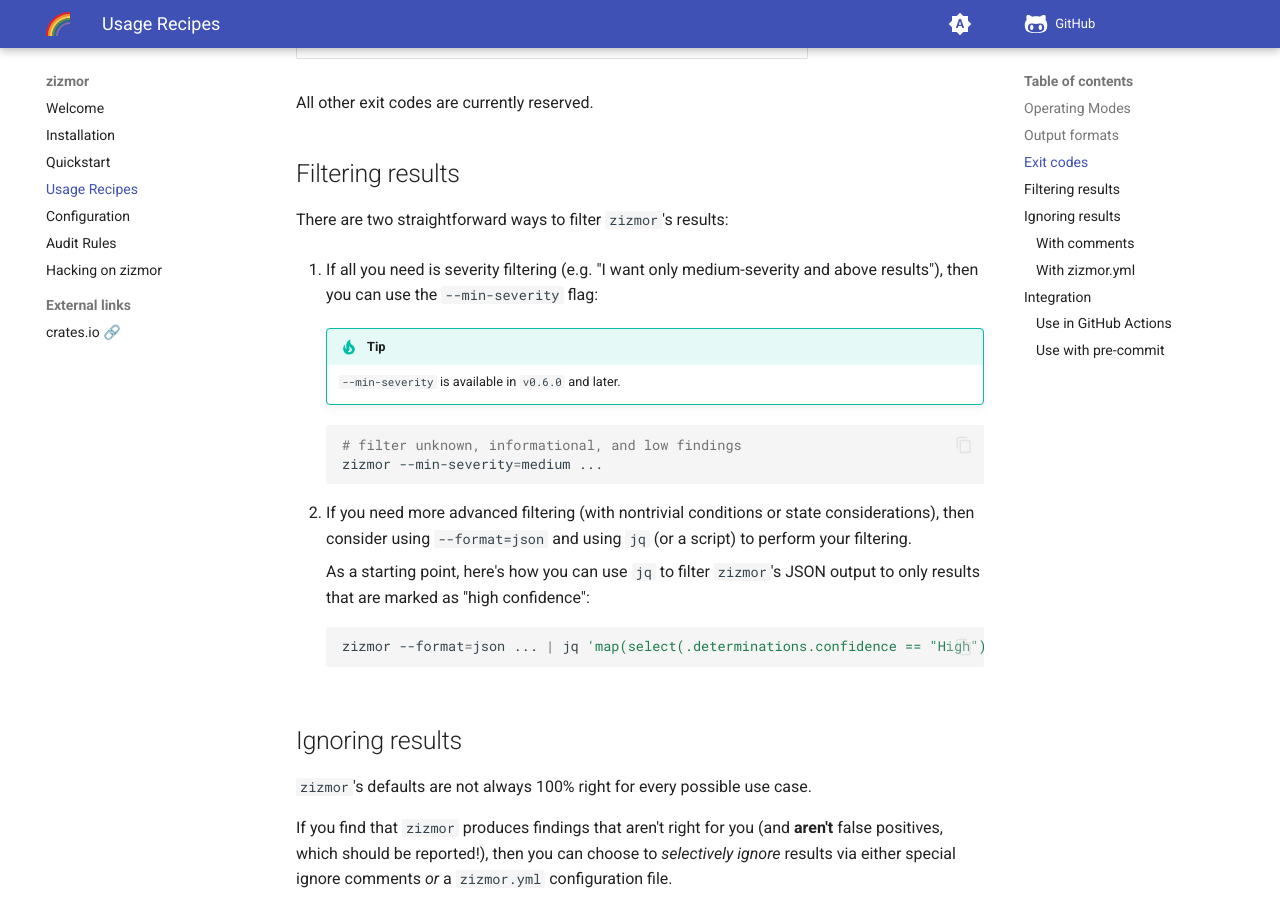
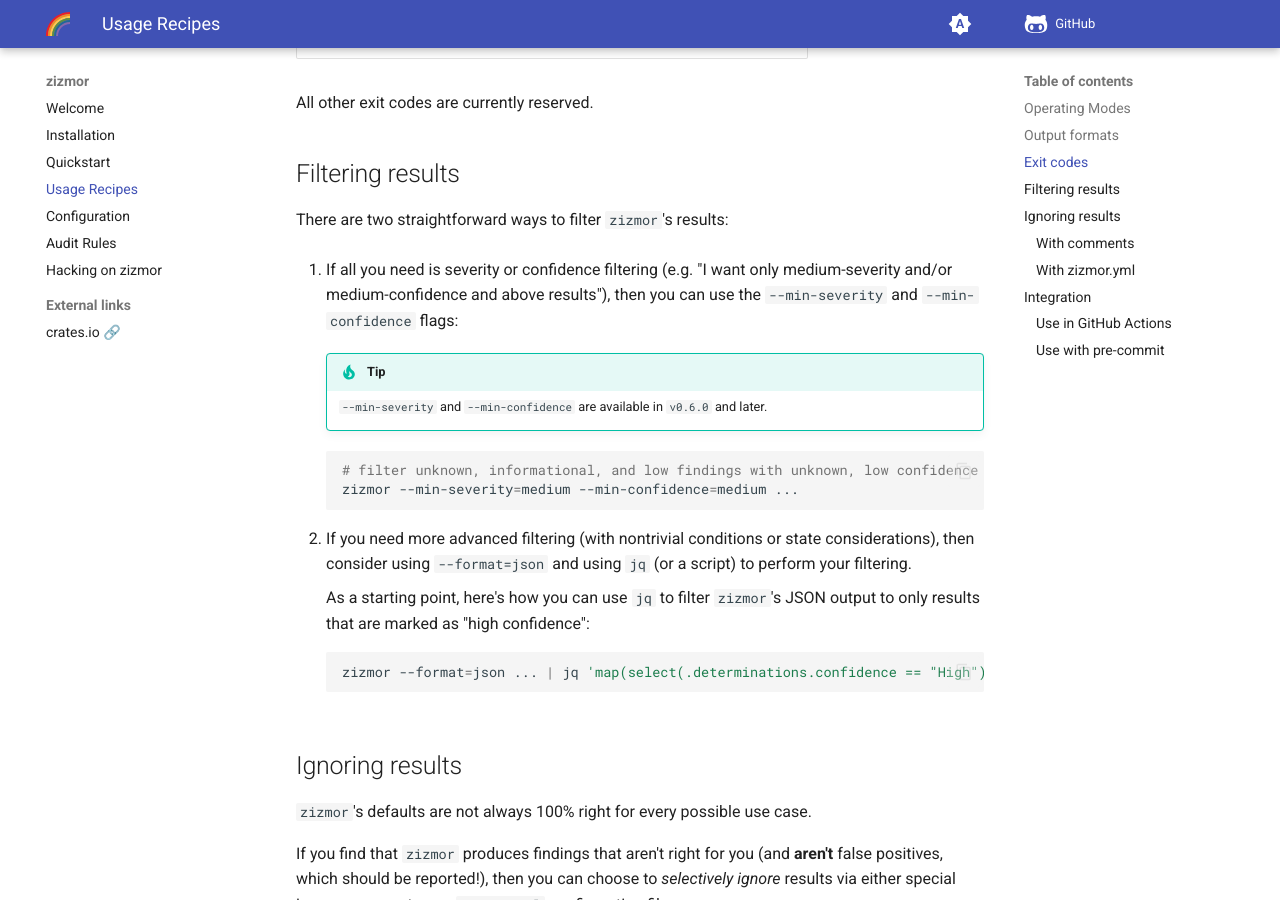
Before and after one commit to zizmorcore/zizmor, an MkDocs documentation site: the page built from docs/usage.md, in a window 1280 px wide and 900 px high, scrolled down 1602 px. Built offline with MkDocs 1.6.1 and Material for MkDocs 9.7.7, drawn with Linux system fonts in a browser that asks for light colours; comment, search, counter and statistics services are not loaded.

Commit message:
docs: document `--min-confidence`

````diff
--- a/docs/usage.md
+++ b/docs/usage.md
@@ -73,16 +73,17 @@
 
 There are two straightforward ways to filter `zizmor`'s results:
 
-1. If all you need is severity filtering (e.g. "I want only medium-severity
-   and above results"), then you can use the `--min-severity` flag:
+1. If all you need is severity or confidence filtering (e.g. "I want only
+   medium-severity and/or medium-confidence and above results"), then you can use
+   the `--min-severity` and `--min-confidence` flags:
 
     !!! tip
 
-        `--min-severity` is available in `v0.6.0` and later.
+        `--min-severity` and `--min-confidence` are available in `v0.6.0` and later.
 
      ```bash
-     # filter unknown, informational, and low findings
-     zizmor --min-severity=medium ...
+     # filter unknown, informational, and low findings with unknown, low confidence
+     zizmor --min-severity=medium --min-confidence=medium ...
      ```
 
 2. If you need more advanced filtering (with nontrivial conditions or
````
